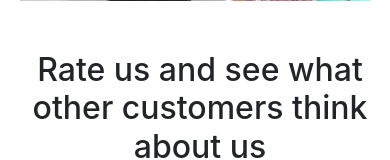
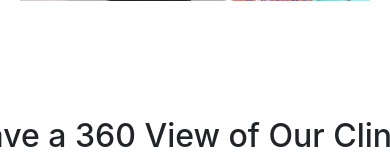
Before and after one commit to Pranavnk15/Dr, a Node server app: page / in a window 390 px wide; the page is wider, and only the part inside the window is pictured. Shown: the part 4832-4992 px from the top of that part. Run offline with Node 20, Linux system fonts and the light colour scheme; some libraries are stand-ins or nearby versions.

Commit message:
360 view

```diff
--- a/public/css/styles.css
+++ b/public/css/styles.css
@@ -288,10 +288,37 @@ html {
   color: white;
 }
 
+.view-container {
+  display: flex;
+  justify-content: center;
+  align-items: center;
+  height: 100vh;
+  h1 {
+    font-size: 2.5rem; /* Base font size */
+    text-align: center;
+  }
+
+
+}
+
+.360v {
+  max-width: 100%;
+}
 
 /* Responsive */
 /* Responsive adjustments for smaller screens */
 @media (max-width: 767.98px) {
+  .view-container {
+    padding: 0 20px;
+     /* Responsive typography */
+
+    h1 {
+      font-size: 2rem;
+      padding-right: 10px;
+      padding-left: 10px; /* Adjust font size for smaller screens */
+    }
+
+  }
   .jumbotron {
     height: auto;
     background: rgb(2,0,36);
--- a/views/index.ejs
+++ b/views/index.ejs
@@ -185,6 +185,14 @@
       </div>
     </div>
   </section>
+
+  <div class="view-container">
+    <div class="360v">
+      <h1 >Have a 360 View of Our Clinic.</h1>
+      <iframe src="https://www.google.com/maps/embed?pb=!4v1703834888488!6m8!1m7!1sCAoSLEFGMVFpcE9KQjNqN0xuYVpLRmZNcVhOYUxKd0NMSVNkbzVfVC1KWGFVYWZS!2m2!1d18.62674687091109!2d73.782103514087!3f340!4f0!5f0.7820865974627469"  width="1000" height="600" style="border:0;" allowfullscreen="" loading="lazy" referrerpolicy="no-referrer-when-downgrade"></iframe>
+    </div>
+  </div>
+
 <div class="review1">
   <h2 class="ratings">Rate us and see what other customers think about us</h2>
 <a href="https://www.google.com/maps/place/Smile+Line/@18.6275008,73.7793852,17z/data=!3m1!5s0x3bc2b99447c29207:0x6cfa9eec9ecd607f!4m22!1m13!4m12!1m4!2m2!1d73.7833044!2d18.6267752!4e1!1m6!1m2!1s0x3bc2b857cadcb92d:0x7f5fe6672fe29f3e!2ssmile+line!2m2!1d73.7819601!2d18.6275008!3m7!1s0x3bc2b857cadcb92d:0x7f5fe6672fe29f3e!8m2!3d18.6275008!4d73.7819601!9m1!1b1!16s%2Fg%2F1tf9wwc9?entry=ttu"><img class="review2"src="images/google.png" alt="google img"></a>
```
